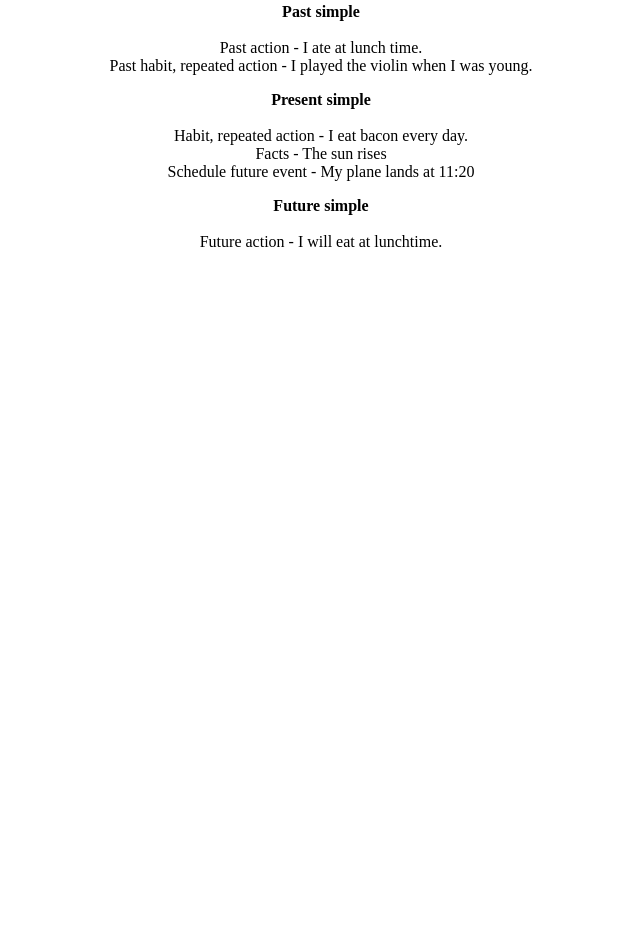
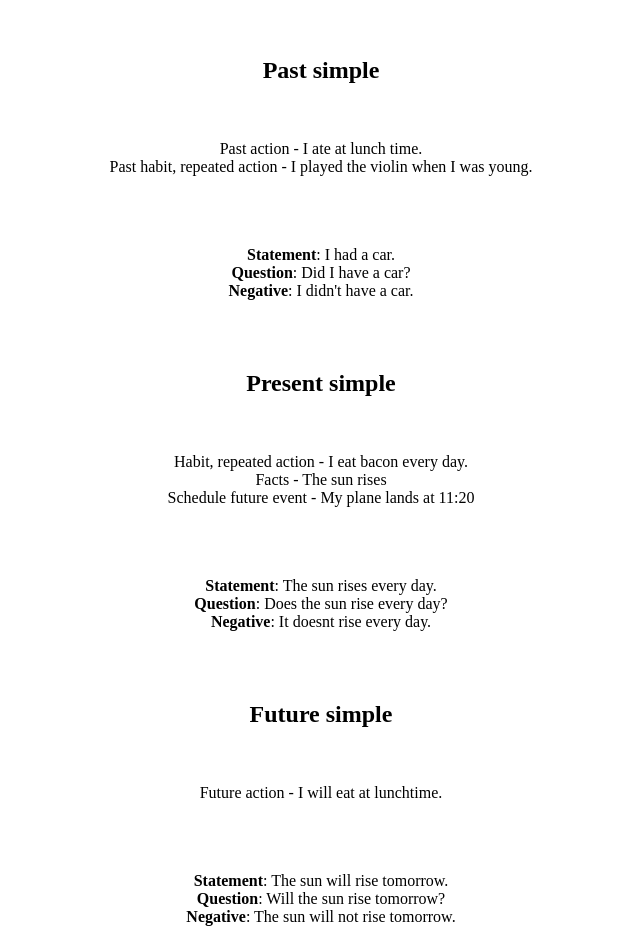
Before and after one commit to oberonSilni/Lesson-1.0, a plain HTML site: page index.html in a window 1280 px wide. Shown: the part 399-1341 px from the top of the page, without its empty margins (319-959 px from the left). Before the commit the page ends 800 px from the top, so only its background shows below. Drawn offline with Linux system fonts and the light colour scheme.

Commit message:
some minor fixes

```diff
--- a/index.html
+++ b/index.html
@@ -11,16 +11,26 @@
   <h1>Lesson 1</h1>
   <img src="IMG/image.png" alt="">
   <a href="why.pdf"><br><br><br>WHY ARE YOU LEARNING ENGLISH? (CLICK TO OPEN)</a>
-  <p><strong>Past simple</strong><br><br>
+  <p><h2>Past simple</h2><br><br>
 Past action - I ate at lunch time.<br>
 Past habit, repeated action - I played the violin when I was young.<br></p>
-  <p><strong>Present simple</strong><br><br>
+<p><strong>Statement</strong>: I had a car.<br>
+<strong>Question</strong>: Did I have a car?<br>
+<strong>Negative</strong>: I didn't have a car.<br></p>
+  <p><h2>Present simple</h2><br><br>
 Habit, repeated action - I eat bacon every day.<br>
 Facts - The sun rises<br>
 Schedule future event - My plane lands at 11:20<br></p>
+
+<p><strong>Statement</strong>: The sun rises every day.<br>
+<strong>Question</strong>: Does the sun rise every day?<br>
+<strong>Negative</strong>: It doesnt rise every day.<br></p>
   <p>
-<strong>Future simple</strong><br><br>
+<h2>Future simple</h2><br><br>
 Future action - I will eat at lunchtime.<br></p>
 
+<p><strong>Statement</strong>: The sun will rise tomorrow.<br>
+<strong>Question</strong>: Will the sun rise tomorrow?<br>
+<strong>Negative</strong>: The sun will not rise tomorrow.<br></p>
 </body>
 </html>
--- a/style.css
+++ b/style.css
@@ -9,3 +9,8 @@ a{
   height:200%;
   font-size: 25px;
 }
+
+
+p{
+  margin-top: 70px
+}
```
